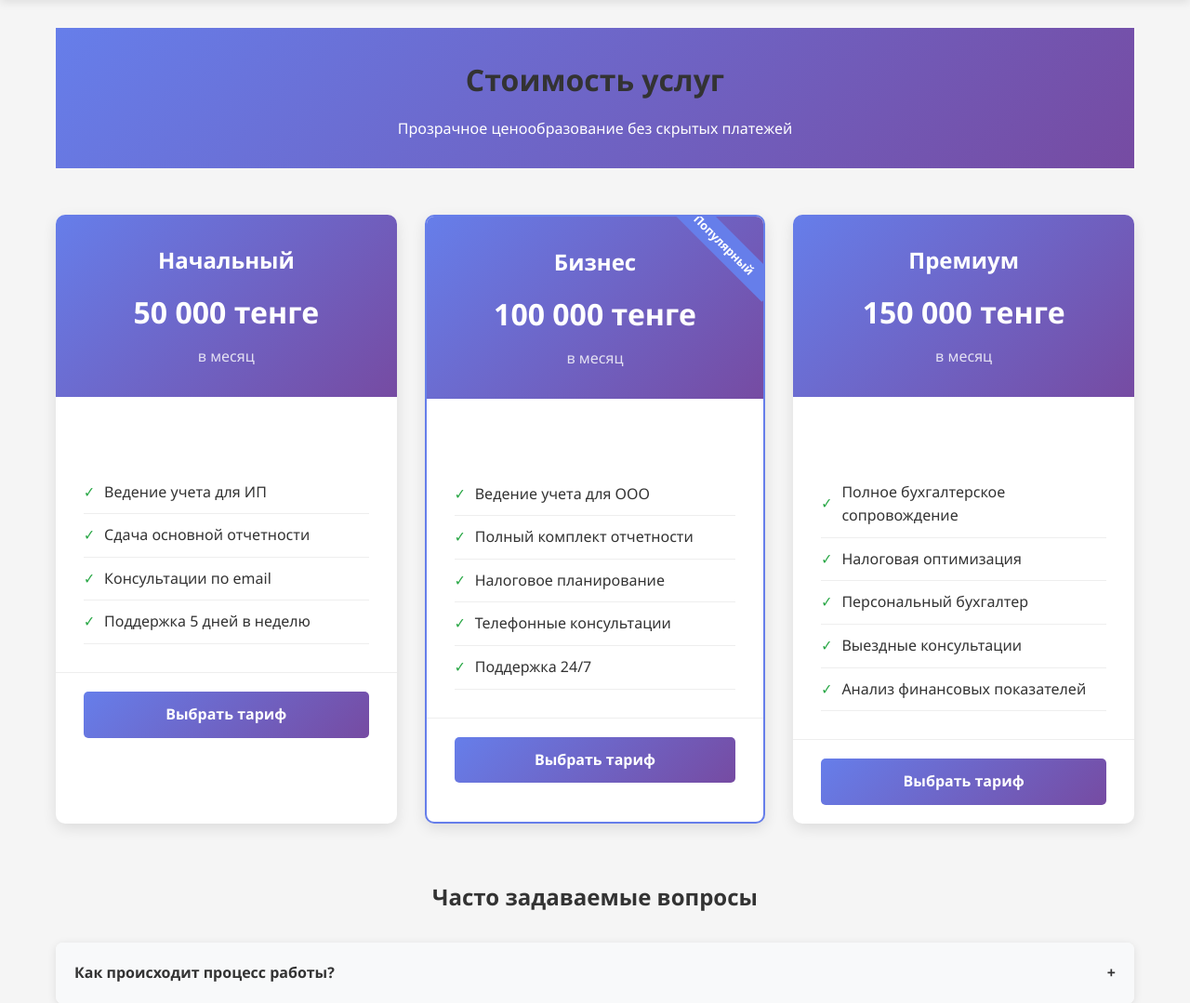
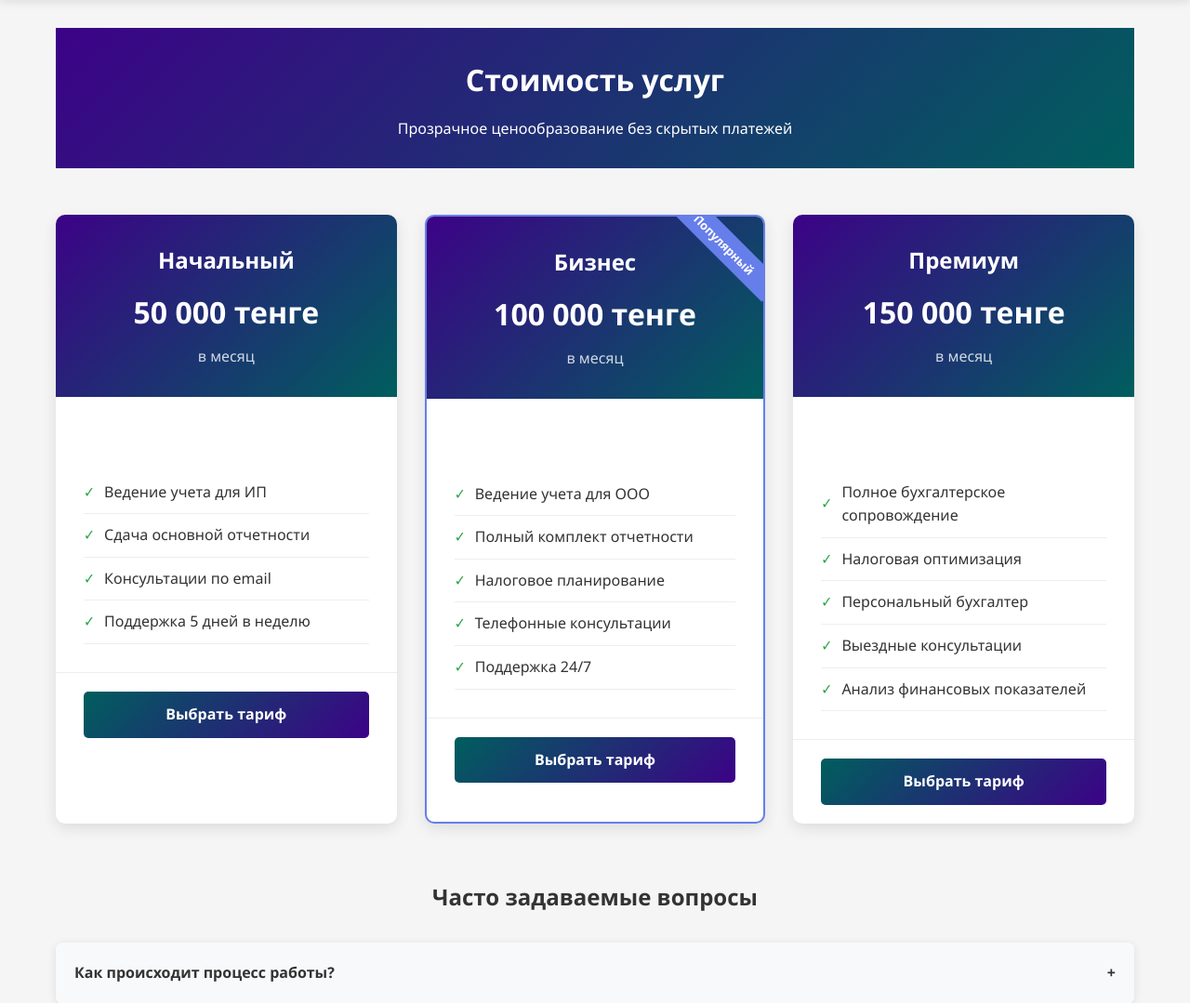
Before and after one commit to Vitalyevich96/accountant, a Flask app: page /pricing in a window 1280 px wide. Shown: the part 82-1161 px from the top of the page at 93% size. Run offline with Flask 3, Linux system fonts and the light colour scheme.

Commit message:
Update pricing.html

```diff
--- a/templates/pricing.html
+++ b/templates/pricing.html
@@ -10,7 +10,7 @@
     }
 
         .pricing-header h1 {
-            color: #333;
+            color: white;
             margin-bottom: 15px;
         }
 
@@ -52,7 +52,7 @@
             }
 
     .pricing-header {
-        background: linear-gradient(135deg, #667eea 0%, #764ba2 100%);
+        background: linear-gradient(135deg, #3C0287 0%, #005E5E 100%);
         color: white;
         padding: 30px 20px;
         text-align: center;
@@ -106,7 +106,7 @@
     .btn-pricing {
         display: block;
         padding: 12px 30px;
-        background: linear-gradient(135deg, #667eea 0%, #764ba2 100%);
+        background: linear-gradient(135deg, #005E5E 0%, #3C0287 100%);
         color: white;
         text-decoration: none;
         border-radius: 5px;
```
